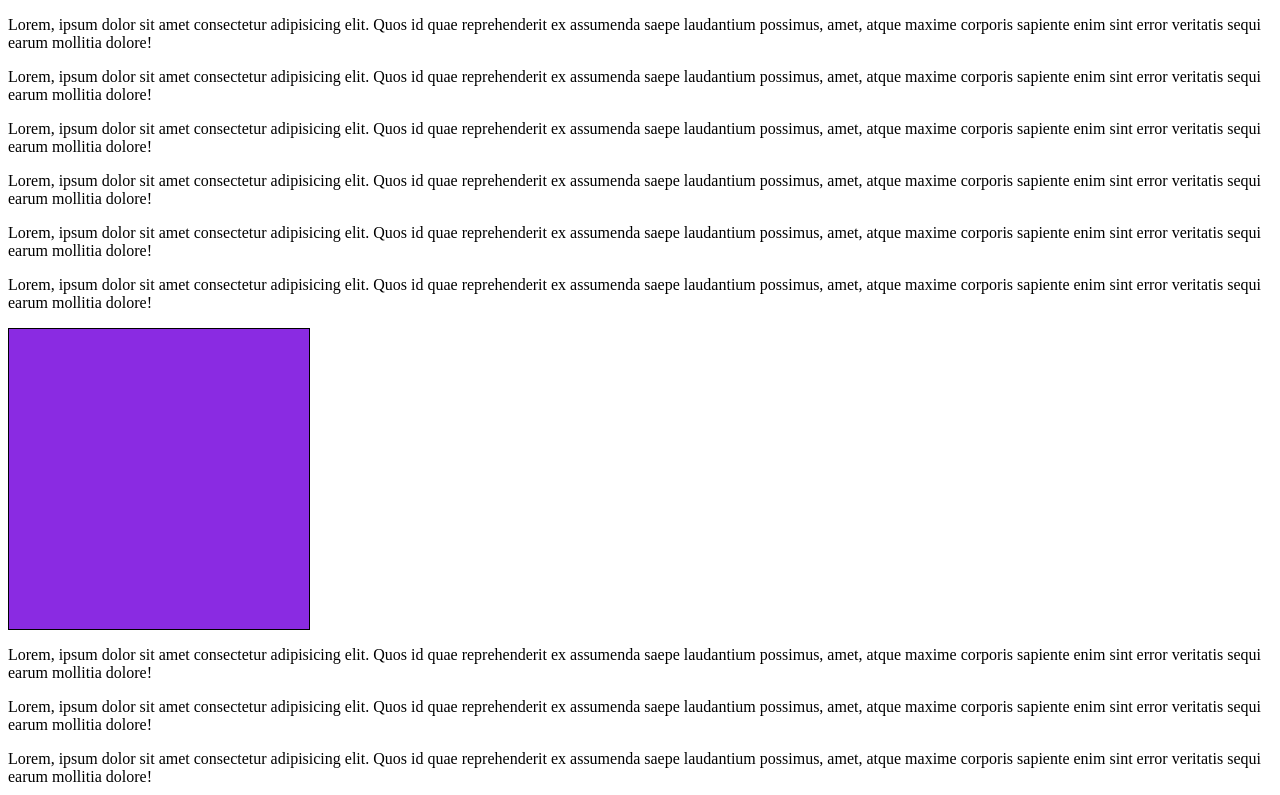
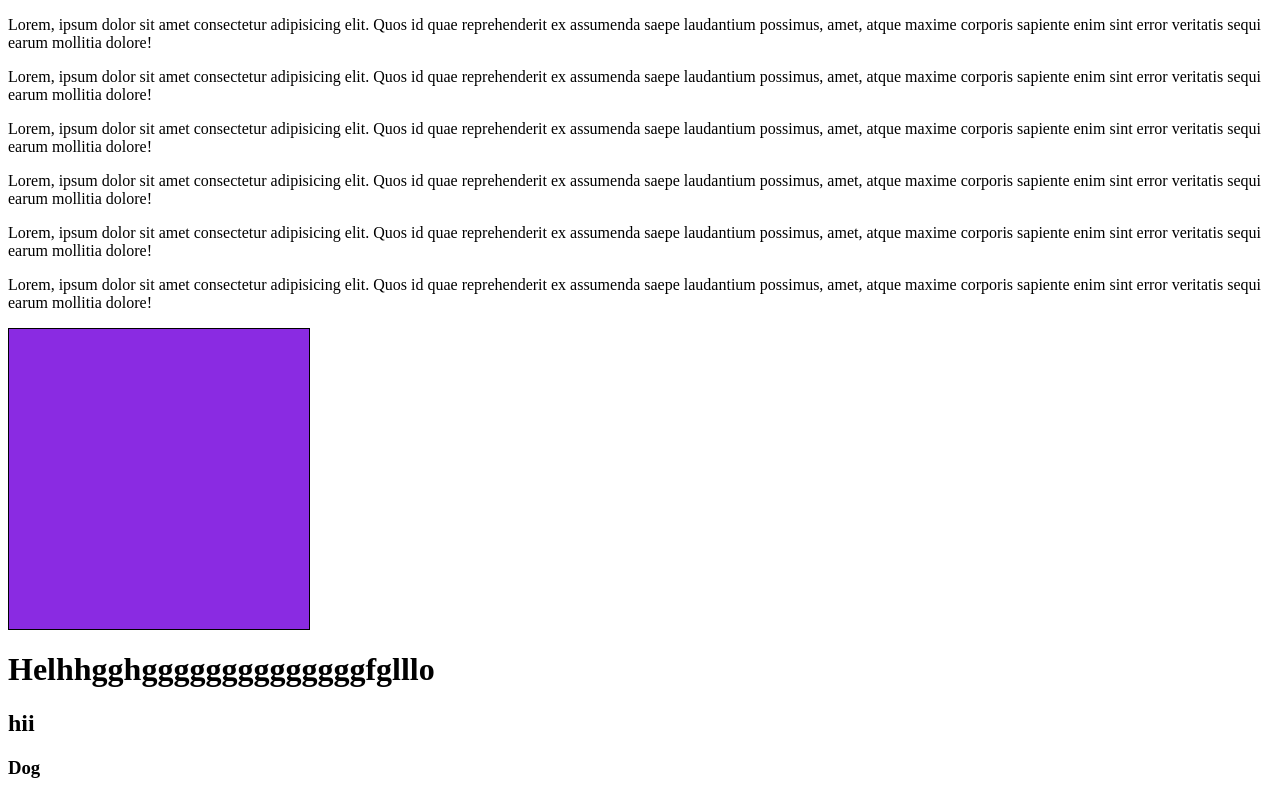
Before and after one commit to LahiruAvishka/ICD107, a plain HTML site: page index.html in a window 1280 px wide. Shown: the top 795 px of the page. Drawn offline with Linux system fonts and the light colour scheme.

Commit message:
third commit

```diff
--- a/index.html
+++ b/index.html
@@ -29,7 +29,9 @@
         laudantium possimus, amet, atque maxime corporis sapiente enim sint error veritatis sequi earum mollitia dolore!
     </P>
     <div id="BOX1"></div>
-
+    <h1>Helhhgghggggggggggggggfglllo</h1>
+    <h2>hii</h2>
+    <h3>Dog</h3>
 
 
     <P>Lorem, ipsum dolor sit amet consectetur adipisicing elit. Quos id quae reprehenderit ex assumenda saepe
```
